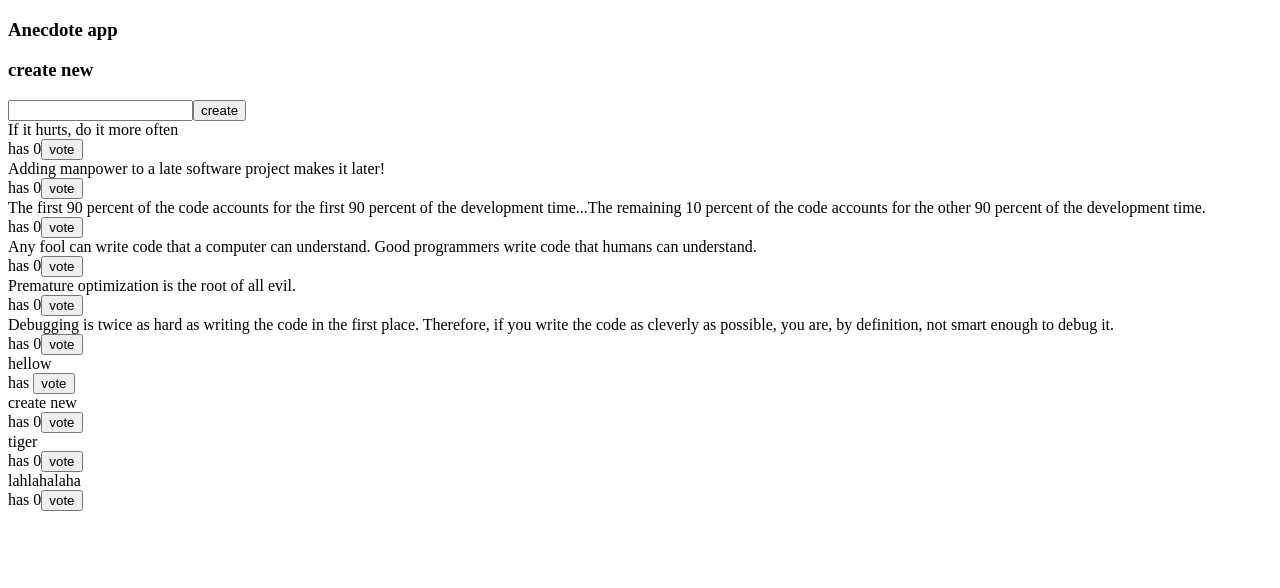
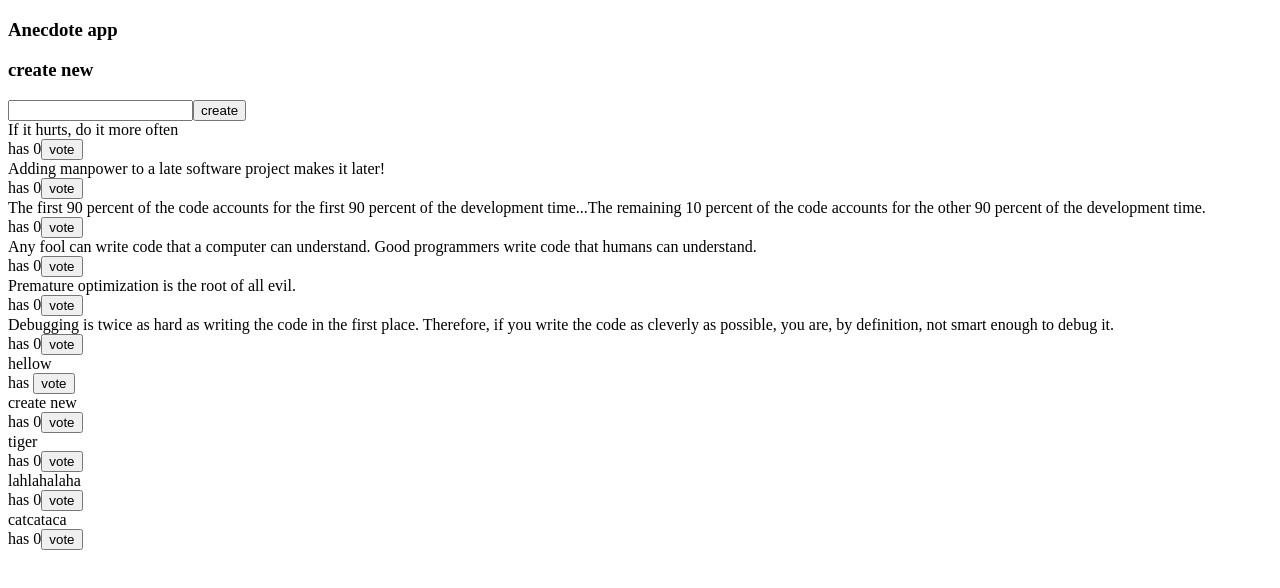
Before and after one commit to pratiksj/query-anecdote, a React (Create React App) app: page / in a window 1280 px wide. Shown: the top 588 px of the page. Built offline with nearby package versions, Linux system fonts and the light colour scheme; data requests are answered from the project's data file.

Commit message:
feat: showing new created data manually

```diff
--- a/db.json
+++ b/db.json
@@ -48,6 +48,11 @@
       "content": "lahlahalaha",
       "votes": 0,
       "id": "uQqZnZu"
+    },
+    {
+      "content": "catcataca",
+      "votes": 0,
+      "id": "nz_z_s-"
     }
   ]
 }
--- a/src/components/AnecdoteForm.js
+++ b/src/components/AnecdoteForm.js
@@ -6,8 +6,9 @@ const AnecdoteForm = () => {
 
 const queryClient = useQueryClient()
 const newAnecdoteMutation = useMutation(createAnecdote,{
-  onSuccess: () => {
-    queryClient.invalidateQueries('anecdotes')
+  onSuccess: (newAnecdote) => {
+    const notes = queryClient.getQueryData('anecdotes')
+      queryClient.setQueryData('anecdotes', notes.concat(newAnecdote))
   },
 })
 
--- a/src/request.js
+++ b/src/request.js
@@ -6,5 +6,5 @@ export const getAnectodes = () =>
   axios.get(baseUrl).then(res => res.data)
 
 
-  export const createAnecdote = newNote =>
-  axios.post(baseUrl, newNote).then(res => res.data)
+  export const createAnecdote = newAnecdote =>{
+  return axios.post(baseUrl, newAnecdote).then(res => {return res.data})}
```
